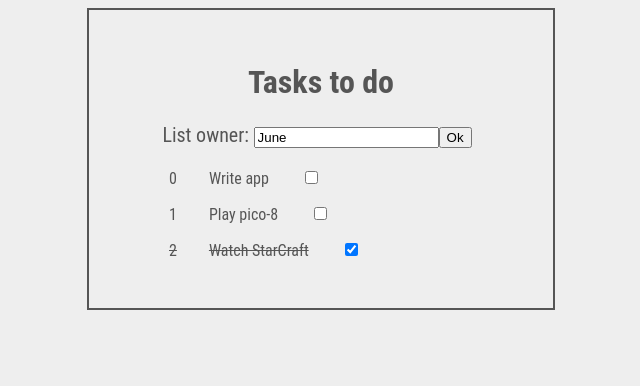
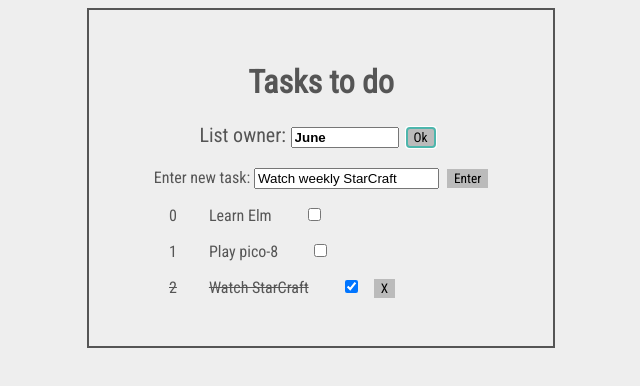
Before and after one commit to JunoNgx/vuetodolistts, a Vue app: page / in a window 1280 px wide. Both pictures are taken after a click on the button "Edit". Shown: the top 386 px of the page, without its empty margins (319-959 px from the left). Built offline with nearby package versions, Linux system fonts and the light colour scheme.

Commit message:
Added input field.

```diff
--- a/public/index.html
+++ b/public/index.html
@@ -5,6 +5,7 @@
     <meta http-equiv="X-UA-Compatible" content="IE=edge">
     <meta name="viewport" content="width=device-width,initial-scale=1.0">
     <link rel="icon" href="<%= BASE_URL %>favicon.ico">
+    <link href="https://fonts.googleapis.com/css?family=Roboto+Condensed" rel="stylesheet">
     <title><%= htmlWebpackPlugin.options.title %></title>
   </head>
   <body>
--- a/src/App.vue
+++ b/src/App.vue
@@ -1,8 +1,7 @@
 <template>
   <div id="app">
-    <!-- <img alt="Vue logo" src="./assets/logo.png">
-    <HelloWorld msg="Welcome to Your Vue.js + TypeScript App"/> -->
     <Header/>
+    <InputField label='Enter new task: ' @addTaskFromInput="addTask" />
     <TaskList randoproperty="This is a randomly parsed property" :taskList="todoList" />
   </div>
 </template>
@@ -11,18 +10,20 @@
 import { Component, Vue } from 'vue-property-decorator'
 import Header from './components/Header.vue'
 import TaskList from './components/TaskList.vue'
+import InputField from './components/InputField.vue'
 
 @Component({
   components: {
     Header,
-    TaskList
+    TaskList,
+    InputField
   }
 })
 
 export default class App extends Vue {
   todoList = [
     {
-      name: 'Write app',
+      name: 'Learn Elm',
       done: false
     },
     {
@@ -33,14 +34,22 @@ export default class App extends Vue {
       name: 'Watch StarCraft',
       done: true
     }
-  ];
+  ]
+
+  // public addTask (task: { name: string; done: boolean }) {
+  public addTask (taskName: string) {
+    this.todoList.unshift({ name: taskName, done: false })
+  }
 }
 
 </script>
 
 <style lang="scss">
+
+$font-fam: "Roboto Condensed", Helvetica, sans-serif;
+
 #app {
-  font-family: "Roboto Condensed", Helvetica, Arial, sans-serif;
+  font-family: $font-fam;
   -webkit-font-smoothing: antialiased;
   -moz-osx-font-smoothing: grayscale;
   text-align: center;
@@ -54,4 +63,35 @@ export default class App extends Vue {
 body {
   background-color: #eee;
 }
+
+button {
+  // -webkit-appearance: button;
+  // -webkit-writing-mode: horizontal-tb !important;
+  // text-rendering: auto;
+  // color: buttontext;
+  // letter-spacing: normal;
+  // word-spacing: normal;
+  // text-transform: none;
+  // text-indent: 0px;
+  // text-shadow: none;
+  // display: inline-block;
+  // text-align: center;
+  // align-items: flex-start;
+  // cursor: default;
+  background-color: #bbb;
+  // box-sizing: border-box;
+  // margin: 0em;
+  font-family: $font-fam;
+  padding: 2px 7px;
+  // border-width: 2px;
+  // border-style: outset;
+  // border-color: buttonface;
+  // border-image: initial;
+  border: none;
+}
+
+button:focus {
+    outline: #4DB6AC auto 1px;
+}
+
 </style>
--- a/src/components/Header.vue
+++ b/src/components/Header.vue
@@ -1,11 +1,9 @@
 <template>
     <div>
-        <!-- <label for="owner-input">Enter owner's name  </label>
-        <input id="owner-input" type="text" placeholder="June" v-model="owner"> -->
         <h1>Tasks to do</h1>
         <p class="subheading">List owner:
             <span v-if="editMode" class="owner">
-                <input width="50" type="text" placeholder="June" v-model="owner">
+                <input class= "owner input" width="50" type="text" placeholder="June" v-model="owner">
                 <button @click="editMode = !editMode">Ok</button>
             </span>
             <span v-else>
@@ -31,16 +29,20 @@ export default class Header extends Vue {
 <style lang="scss">
 
 .subheading {
-    font-size: 20px;
+  font-size: 20px;
+}
+
+.input {
+  width: 100px;
 }
 
 .owner {
-    font-weight: 600;
-    margin-right: 0.5rem;
+  font-weight: 600;
+  margin-right: 0.5rem;
 }
 
 #owner-input {
-    margin-left: 1rem;
+  margin-left: 1rem;
 }
 
 </style>
--- /dev/null
+++ b/src/components/InputField.vue
@@ -0,0 +1,32 @@
+<template>
+  <div>
+    <label for="input-field"> {{label}}  </label>
+    <input id="input-field" type="text" v-model="newTask" @keyup.enter="addTask">
+    <button @click="addTask">Enter</button>
+  </div>
+</template>
+
+<script lang="ts">
+import { Vue, Prop, Component } from 'vue-property-decorator'
+
+@Component
+export default class InputField extends Vue {
+  @Prop({ required: true })label!: string;
+
+  newTask = 'Watch weekly StarCraft';
+
+  addTask () {
+    this.$emit('addTaskFromInput', this.newTask)
+    this.newTask = ''
+    // console.log('adding')
+  }
+}
+</script>
+
+<style lang="scss" scoped>
+
+input {
+  margin-right: 0.5rem;
+}
+
+</style>
--- a/src/components/Task.vue
+++ b/src/components/Task.vue
@@ -4,6 +4,7 @@
       <span class="task-index">{{taskIndex}}</span>
       <span class="task-name">{{taskName}}</span>
       <input class="task-complete-box" type="checkbox" v-model="taskDone">
+      <button class="task-delete-button" v-if="taskDone">X</button>
     </p>
   </div>
 </template>
@@ -17,6 +18,14 @@ export default class Task extends Vue {
   @Prop() taskIndex!: number;
   @Prop() taskName!: string;
   @Prop() taskDone!: boolean;
+
+  taskAsObject (): object {
+    return {
+      taskIndex: this.taskIndex,
+      taskName: this.taskIndex,
+      taskDone: this.taskIndex
+    }
+  }
 }
 
 </script>
@@ -25,7 +34,7 @@ export default class Task extends Vue {
 
 .task {
   text-align: left;
-    transition-duration: 0.1s;
+  transition-duration: 0.2s;
   margin-left: 3rem;
   suffix: "\20\20";
 }
@@ -48,4 +57,8 @@ export default class Task extends Vue {
   text-align: left;
 }
 
+.task-complete-box {
+  margin-right: 1rem;
+}
+
 </style>
```
Lines whose indentation alone changed are shown as unchanged.
